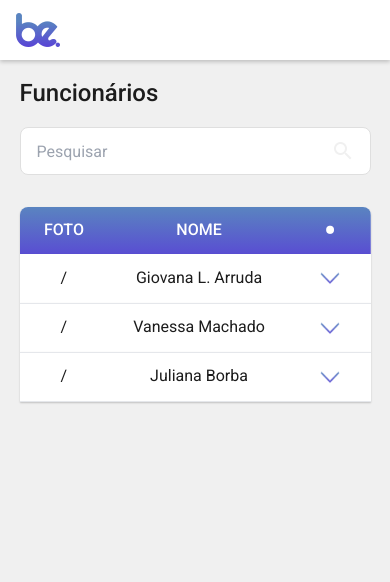
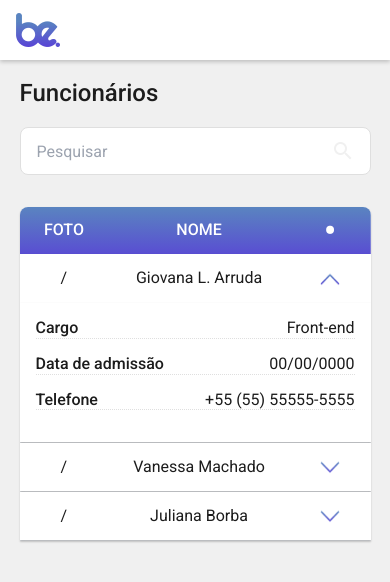
Before and after one commit to MattBastos/be-front-end-test, a Next.js app: page / in a window 390 px wide. Both pictures are taken after a click on the picture 330 px from the left and 278 px from the top of the page. Shown: the top 582 px of the page. Built offline with nearby package versions, Linux system fonts and the light colour scheme.

Commit message:
feat: Implements employee details to mobile responsiveness

```diff
--- a/src/components/Table/EmployeeTable/EmployeeTable.tsx
+++ b/src/components/Table/EmployeeTable/EmployeeTable.tsx
@@ -1,12 +1,13 @@
 'use client';
 
 import { SearchInput } from "@/components/SearchInput"
-import { ChangeEvent, useState } from "react";
+import { ChangeEvent, useState, Fragment } from "react";
 
 import *  as S from './styles';
 
 export const EmployeeTable = () => {
   const [searchTerm, setSearchTerm] = useState("");
+  const [selectedEmployeeId, setSelectedEmployeeId] = useState<number | null>(null);
 
   const tableColumns = [
     "Foto",
@@ -18,6 +19,7 @@ export const EmployeeTable = () => {
 
   const mockedEmployee = [
     {
+      id: 1,
       image: "/",
       name: "Giovana L. Arruda",
       role: "Front-end",
@@ -25,6 +27,7 @@ export const EmployeeTable = () => {
       phoneNumber: "+55 (55) 55555-5555"
     },
     {
+      id: 2,
       image: "/",
       name: "Vanessa Machado",
       role: "Back-end",
@@ -32,6 +35,7 @@ export const EmployeeTable = () => {
       phoneNumber: "+55 (55) 85921-5555"
     },
     {
+      id: 3,
       image: "/",
       name: "Juliana Borba",
       role: "Front-end",
@@ -54,6 +58,10 @@ export const EmployeeTable = () => {
     setSearchTerm(e.target.value);
   }
 
+  const toggleEmployeeDetails = (id: number) => {
+    setSelectedEmployeeId(selectedEmployeeId === id ? null : id);
+  }
+
   return (
     <S.MainContainer>
       <S.TitleAndSearchContainer>
@@ -66,7 +74,6 @@ export const EmployeeTable = () => {
       </S.TitleAndSearchContainer>
 
       <S.Table>
-
         <S.THead>
           <tr>
             {tableColumns.map((column, index) => (
@@ -81,7 +88,8 @@ export const EmployeeTable = () => {
 
         <tbody>
           {filteredEmployees.length > 0 && filteredEmployees.map((employee) => (
-            <S.TR key={employee.name}>
+            <Fragment key={employee.name}>
+              <S.TR className={selectedEmployeeId === employee.id ? 'border-0' : ''}>
                 <S.TD>
                   <span>{employee.image}</span>
                 </S.TD>
@@ -103,11 +111,11 @@ export const EmployeeTable = () => {
                 </S.TD>
 
                 <S.TD className="sm:hidden">
-                <S.IconContainer>
+                  <S.IconContainer onClick={() => toggleEmployeeDetails(employee.id)}>
                     <S.Icon
-                    src={'/assets/images/icons/arrow-down.png'}
-                    alt='Arrow Down Icon'
-                    title='Arrow Down Icon'
+                      src={selectedEmployeeId === employee.id ? '/assets/images/icons/arrow-up.png' : '/assets/images/icons/arrow-down.png'}
+                      alt={selectedEmployeeId === employee.id ? 'Ícone de seta para cima' : 'Ícone de seta para baixo'}
+                      title={selectedEmployeeId === employee.id ? 'Recolher detalhes do funcionário' : 'Expandir detalhes do funcionário'}
                       height={500}
                       width={500}
                       priority
@@ -116,6 +124,28 @@ export const EmployeeTable = () => {
                   </S.IconContainer>
                 </S.TD>
               </S.TR>
+
+              {selectedEmployeeId === employee.id && (
+                <S.TR className="sm:hidden">
+                  <S.TD colSpan={3} className="p-4">
+                    <S.EmployeeDetailContainer>
+                      <S.EmployeeDetailTitle>Cargo</S.EmployeeDetailTitle>
+                      <span>{employee.role}</span>
+                    </S.EmployeeDetailContainer>
+
+                    <S.EmployeeDetailContainer>
+                      <S.EmployeeDetailTitle>Data de admissão</S.EmployeeDetailTitle>
+                      <span>{employee.date}</span>
+                    </S.EmployeeDetailContainer>
+
+                    <S.EmployeeDetailContainer>
+                      <S.EmployeeDetailTitle>Telefone</S.EmployeeDetailTitle>
+                      <span>{employee.phoneNumber}</span>
+                    </S.EmployeeDetailContainer>
+                  </S.TD>
+                </S.TR>
+              )}
+            </Fragment>
           ))}
         </tbody>
       </S.Table>
--- a/src/components/Table/EmployeeTable/styles.ts
+++ b/src/components/Table/EmployeeTable/styles.ts
@@ -56,6 +56,7 @@ export const TH = tw.th`
 `;
 
 export const TR = tw.tr`
+  relative
   h-[49px]
   text-base
   text-center
@@ -86,3 +87,18 @@ export const Icon = tw(Image)`
   h-8
   cursor-pointer
 `;
+
+export const EmployeeDetailContainer = tw.section`
+  flex
+  items-center
+  justify-between
+  mb-4
+  border-b
+  border-dotted
+  border-midGray
+`;
+
+export const EmployeeDetailTitle = tw.h2`
+  font-medium
+  text-neutralBlack
+`;
```
Lines whose indentation alone changed are shown as unchanged.
